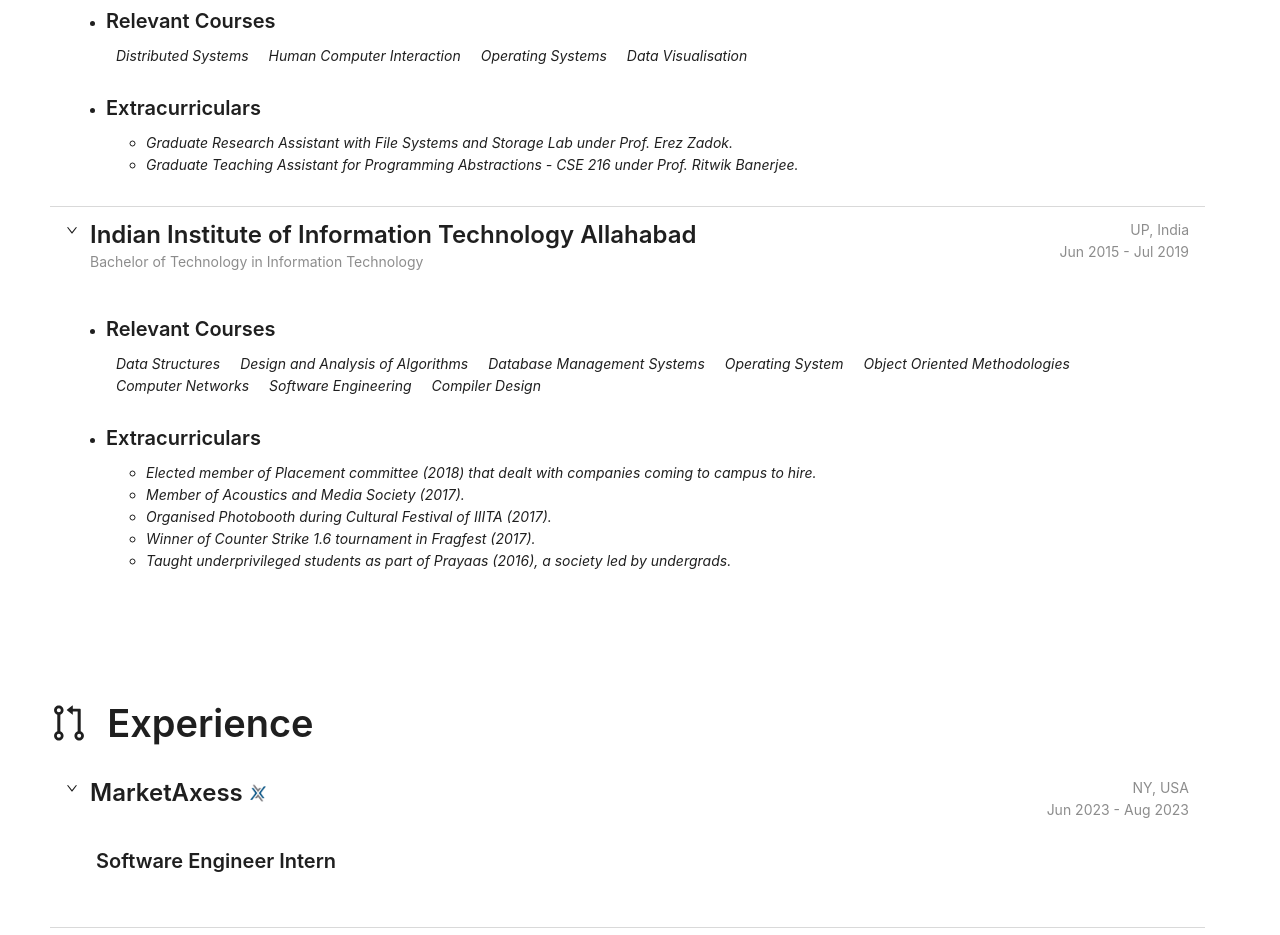
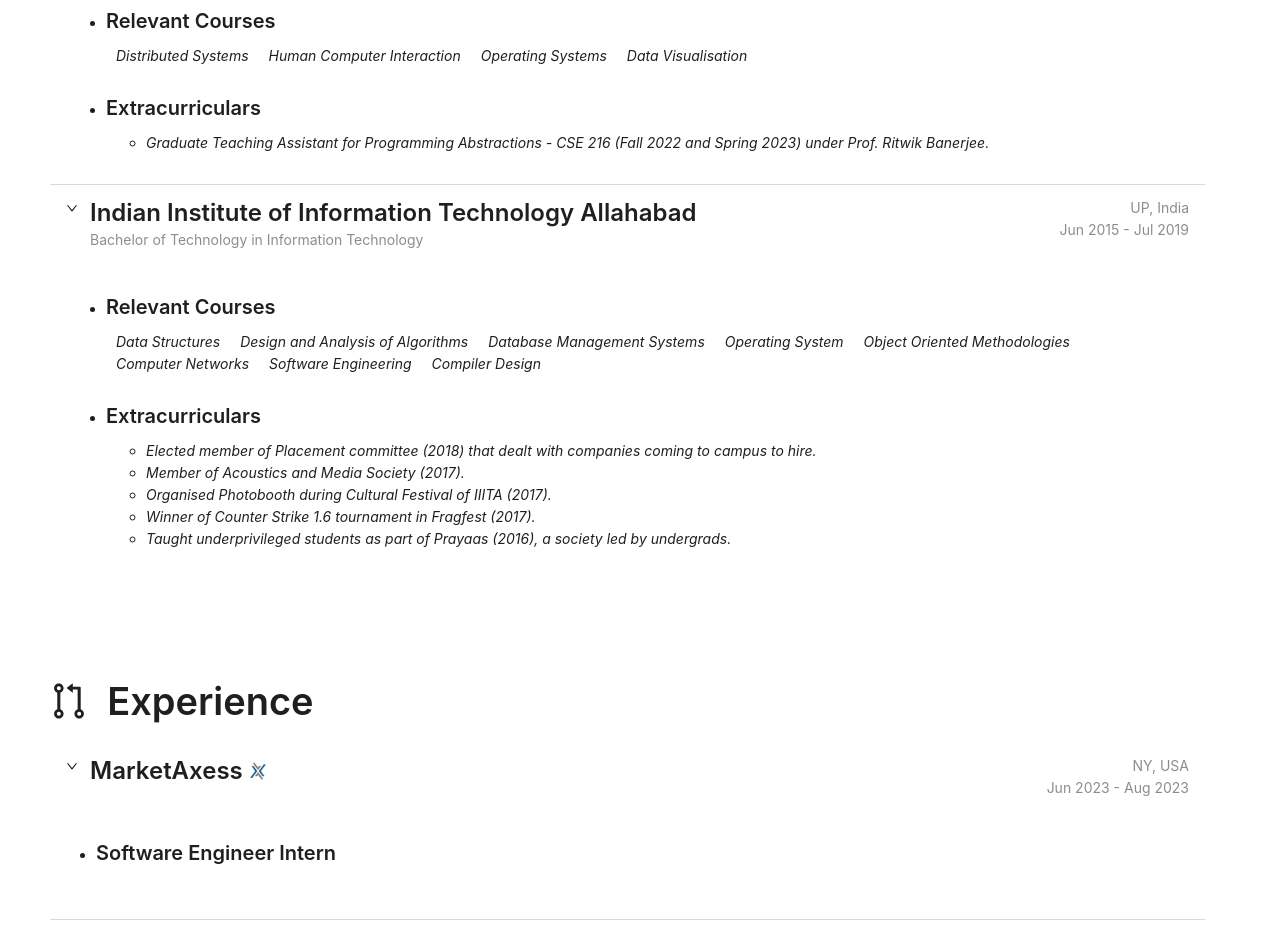
Before and after one commit to prajjawal05/personal-website, a React (Create React App) app: page / in a window 1280 px wide. Shown: the part 1780-2715 px from the top of the page. Built offline with nearby package versions, Linux system fonts and the light colour scheme.

Commit message:
correct li in experience

```diff
--- a/src/App.js
+++ b/src/App.js
@@ -27,9 +27,9 @@ export default App;
 /* Todos:
 1. Make it mobile responsive?
 2. dark mode?
-3. complete the details.
+3. complete the details (like for mktx).
 4. say something different about the skills (add a tooltip probably stating the familiarity).
 5. change resume
-6. modify li in experience section
-7. modify about me.
+6. modify about me.
+7. add cookies popup and save them locally in cookies.
 */
--- a/src/components/Education/config.js
+++ b/src/components/Education/config.js
@@ -29,8 +29,7 @@ export const EDUCATION_CONFIG = {
             'Distributed Systems', 'Human Computer Interaction', 'Operating Systems', 'Data Visualisation'
         ],
         EXTRA_CURRICULARS: [
-            'Graduate Research Assistant with File Systems and Storage Lab under Prof. Erez Zadok.',
-            'Graduate Teaching Assistant for Programming Abstractions - CSE 216 under Prof. Ritwik Banerjee.',
+            'Graduate Teaching Assistant for Programming Abstractions - CSE 216 (Fall 2022 and Spring 2023) under Prof. Ritwik Banerjee.',
         ],
     }
 }
--- a/src/components/Work/ItemLayout.js
+++ b/src/components/Work/ItemLayout.js
@@ -26,7 +26,7 @@ const StyledMeta = styled.div`
     text-align: right;
 `;
 
-const StyledInfo = styled.div`
+const StyledInfo = styled.li`
     display: flex;
     flex-direction: column;
     align-items: space-between;
@@ -57,10 +57,6 @@ const StyledYear = styled(Title)`
 
 const StyledDescriptionItem = styled.li`
     text-align: left;
-    ::marker {
-        font-size: 0.7em;
-        color: black;
-    }
 `;
 
 const StyledImage = styled.img`
@@ -103,7 +99,7 @@ const WorkInfo = ({ cname, ...workInfo }) => {
             <ul style={{ "marginTop": "12px", "marginBottom": "36px" }}>
                 {projects.map((desc, index) =>
                     <StyledDescriptionItem key={index}>
-                        <StyledDescription>{desc}</StyledDescription>
+                        <StyledDescription italic>{desc}</StyledDescription>
                     </StyledDescriptionItem>
                 )}
             </ul>
--- a/src/components/Work/index.js
+++ b/src/components/Work/index.js
@@ -12,7 +12,7 @@ const StyledCollapse = styled(Collapse)`
     background-color: #ffffff;
 `;
 
-const StyledWork = styled.div`
+const StyledWork = styled.ul`
     padding-left: 30px;
     padding-right: 0px;
     padding-top: 10px;
@@ -34,10 +34,10 @@ const Work = () => {
                         <StyledWork>
                             {
                                 WORKEX.map((work, workInd) => (
-                                    <>
+                                    <li>
                                         <WorkInfo key={workInd} {...work} cname={cname} />
                                         {workInd != WORKEX.length - 1 && <Divider />}
-                                    </>
+                                    </li>
                                 ))
                             }
 
```
